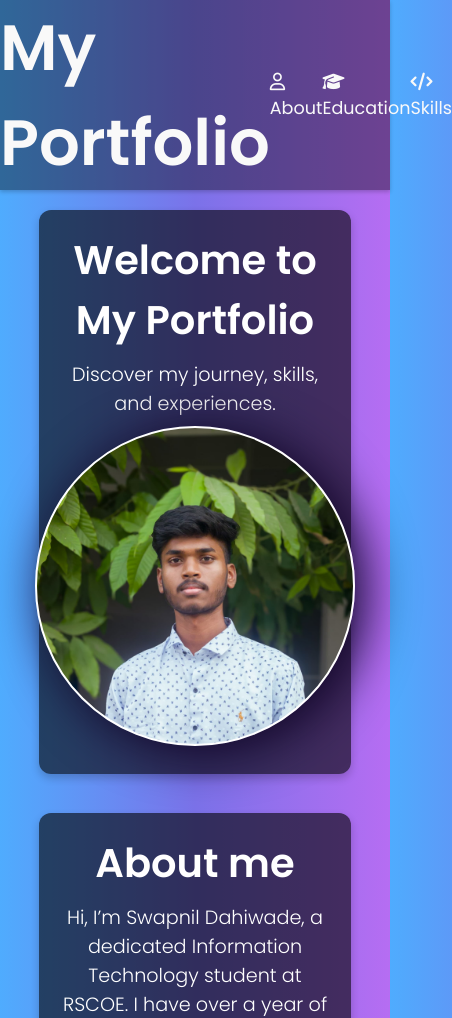
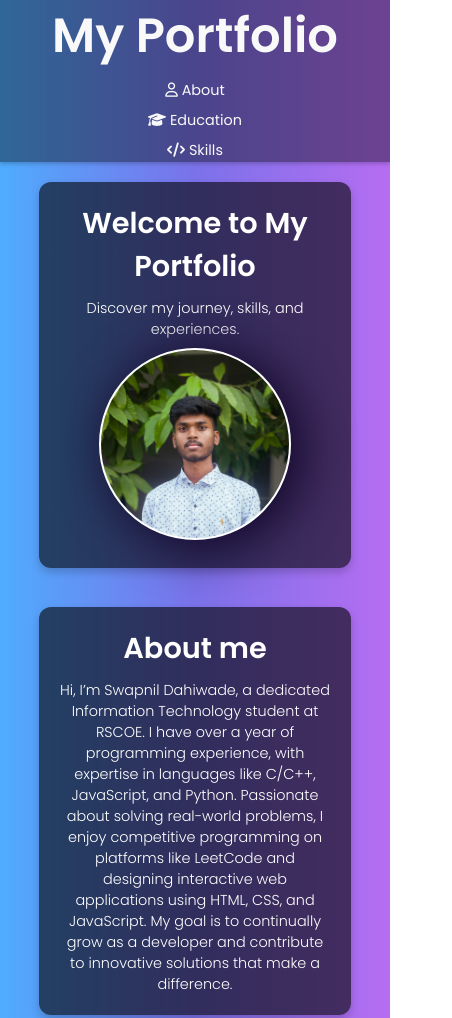
Before and after one commit to SwapnilOP/Portfolio, a plain HTML site: page index.html in a window 390 px wide. Shown: the top 1018 px of the page, 452 px wide, since content can reach past the window. Drawn offline with Linux system fonts and the light colour scheme.

Commit message:
styles.css
added responsiveness through media querires

```diff
--- a/styles.css
+++ b/styles.css
@@ -118,3 +118,36 @@ a:hover {
     font-size: 1rem;
     color: #f9f9f9;
 }
+/* For mobile devices */
+@media (max-width: 480px) {
+    .portfolio {
+        font-size: 1.5rem;
+    }
+
+    #profilePic {
+        height: 12rem;
+        width: 12rem;
+    }
+
+    .common h1 {
+        font-size: 1.8rem;
+    }
+
+    .common p {
+        font-size: 0.9rem;
+    }
+
+    .nav-bar {
+        flex-direction: column;
+        gap: 5px;
+    }
+
+    a {
+        font-size: 0.9rem;
+    }
+
+    .footer {
+        flex-direction: column;
+        gap: 10px;
+    }
+}
```
